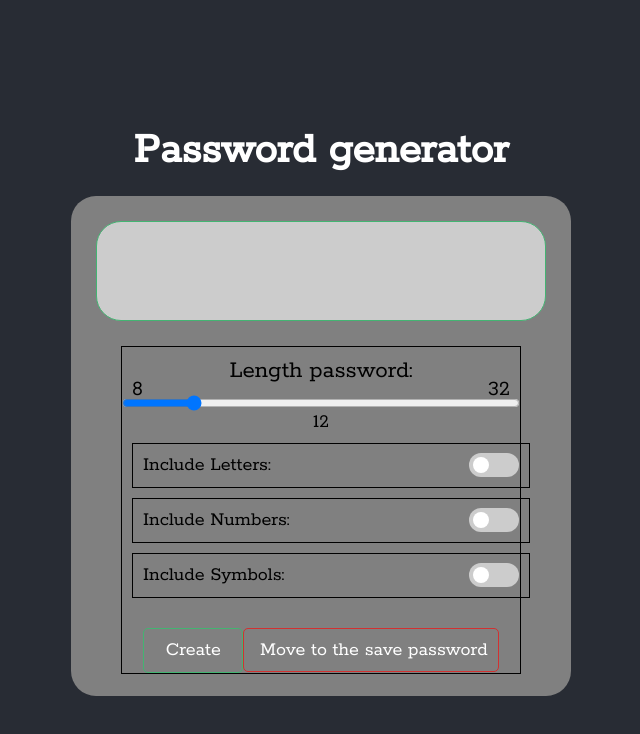
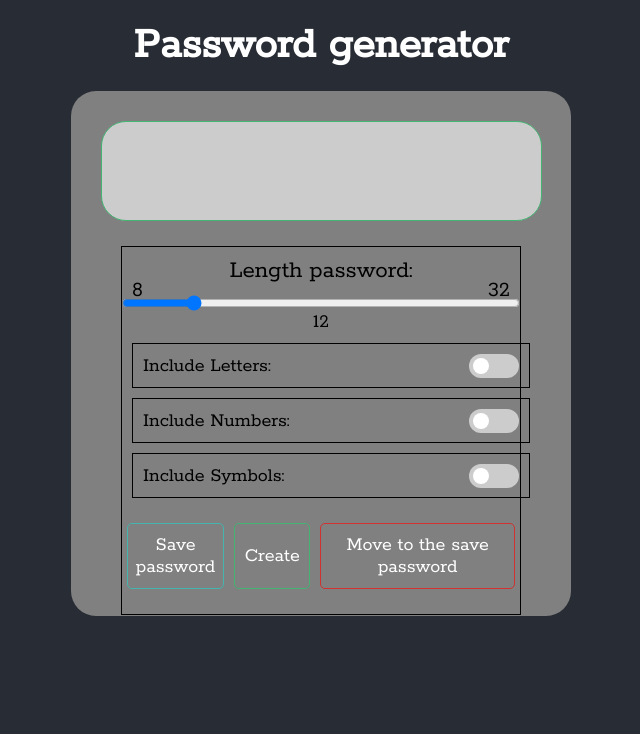
Before and after one commit to MarcinMG-web/PasswordGenerator, a React (Create React App) app: page / in a window 1280 px wide. Shown: the top 734 px of the page, without its empty margins (319-959 px from the left). Built offline with nearby package versions, Linux system fonts and the light colour scheme.

Commit message:
Fix layout in Box

```diff
--- a/src/component/Box.js
+++ b/src/component/Box.js
@@ -107,10 +107,13 @@ const Box = () => {
           </label>
         </div>
         <div className='mainContainer_button'>
+          <button className='btn-savePassword'>Save password</button>
           <button className='btn-create' onClick={settingPassword}>
             Create
           </button>
-          <Link to='./SavedPasswords' className='btn-savePassword'> Move to the save password</Link>
+          <Link to='./SavedPasswords' className='btn-tableSavePassword'>
+            Move to the save password
+          </Link>
         </div>
       </div>
     </div>
--- a/src/css/App.css
+++ b/src/css/App.css
@@ -1,19 +1,18 @@
 @import url("https://fonts.googleapis.com/css2?family=Orbitron&family=Prata&family=Rokkitt:wght@100;400&display=swap");
-.btn, .btn-backHome, .btn-savePassword, .btn-create {
-  width: 100px;
-  height: 45px;
+.btn, .btn-backHome, .btn-tableSavePassword, .btn-savePassword, .btn-create {
   color: #fff;
   background-color: inherit;
   outline: none;
   border-radius: 5px;
   cursor: pointer;
   font-size: 20px;
-  margin-top: 10px;
+  margin: 5px;
   font-weight: 500;
 }
 
 .btn-create {
   border: 1px #43b472 solid;
+  width: 100px;
 }
 .btn-create:hover {
   background-color: #21a361;
@@ -21,11 +20,19 @@
 }
 
 .btn-savePassword {
+  border: 1px #43b4ae solid;
+}
+.btn-savePassword:hover {
+  background-color: #43b4ae;
+  color: #000;
+}
+
+.btn-tableSavePassword {
   border: 1px #d13131 solid;
   text-decoration: none;
   padding: 10px;
 }
-.btn-savePassword:hover {
+.btn-tableSavePassword:hover {
   background-color: #d13131;
   color: #000;
 }
@@ -129,10 +136,11 @@ input:checked + .slider:before {
 
 .mainContainer {
   width: 500px;
-  height: 500px;
+  height: 525px;
   background-color: gray;
   color: black;
   border-radius: 25px;
+  padding: 5px;
 }
 .mainContainer_generatePassword {
   display: flex;
@@ -141,6 +149,7 @@ input:checked + .slider:before {
   margin-left: auto;
   margin-right: auto;
   margin-top: 25px;
+  padding: 5px;
   width: 90%;
   height: 100px;
   background-color: #ccc;
@@ -158,7 +167,12 @@ input:checked + .slider:before {
   font-size: 24px;
 }
 .mainContainer_button {
+  display: flex;
+  flex-direction: row;
   margin-top: 20px;
+  margin-bottom: 20px;
+  margin-left: auto;
+  margin-right: auto;
 }
 
 .checkBoxContainer {
@@ -208,15 +222,13 @@ input:checked + .slider:before {
   font-size: 25px;
 }
 
-.App {
-  min-width: 500px;
-  height: 100vh;
-  min-height: 100%;
+body {
+  font-family: "Rokkitt", serif;
+  background-color: #282c34;
   display: flex;
-  flex-direction: column;
+  justify-content: center;
   text-align: center;
-  align-items: center;
-  justify-content: center;
-  background-color: #282c34;
+  flex-wrap: wrap;
+  font-size: calc(10px + 2vmin);
   color: #fff;
 }
--- a/src/css/Box.css
+++ b/src/css/Box.css
@@ -1,9 +1,10 @@
 .mainContainer {
   width: 500px;
-  height: 500px;
+  height: 525px;
   background-color: gray;
   color: black;
   border-radius: 25px;
+  padding: 5px;
 }
 .mainContainer_generatePassword {
   display: flex;
@@ -12,6 +13,7 @@
   margin-left: auto;
   margin-right: auto;
   margin-top: 25px;
+  padding: 5px;
   width: 90%;
   height: 100px;
   background-color: #ccc;
@@ -29,7 +31,12 @@
   font-size: 24px;
 }
 .mainContainer_button {
+  display: flex;
+  flex-direction: row;
   margin-top: 20px;
+  margin-bottom: 20px;
+  margin-left: auto;
+  margin-right: auto;
 }
 
 .checkBoxContainer {
--- a/src/scss/App.scss
+++ b/src/scss/App.scss
@@ -16,17 +16,14 @@
   font-size: 25px;
 }
 
-.App {
-  min-width: 500px;
-  height: 100vh;
-  min-height: 100%;
+body {
+  font-family: 'Rokkitt', serif;
+  background-color: #282c34;
 
   display: flex;
-  flex-direction: column;
+  justify-content: center;
   text-align: center;
-  align-items: center;
-  justify-content: center;
-
-  background-color: #282c34;
+  flex-wrap: wrap;
+  font-size: calc(10px + 2vmin);
   color: #fff;
 }
--- a/src/scss/Box.scss
+++ b/src/scss/Box.scss
@@ -1,9 +1,10 @@
 .mainContainer {
   width: 500px;
-  height: 500px;
+  height: 525px;
   background-color: gray;
   color: black;
   border-radius: 25px;
+  padding: 5px;
 
   &_generatePassword {
     display: flex;
@@ -12,6 +13,7 @@
     margin-left: auto;
     margin-right: auto;
     margin-top: 25px;
+    padding: 5px;
 
     width: 90%;
     height: 100px;
@@ -33,8 +35,14 @@
     font-size: 24px;
   }
   &_button {
-  margin-top: 20px;
-}
+    display: flex;
+    flex-direction: row;
+
+    margin-top: 20px;
+    margin-bottom: 20px;
+    margin-left: auto;
+    margin-right: auto;
+  }
 }
 
 .checkBoxContainer {
@@ -61,7 +69,7 @@
       height: 24px;
     }
     /* Hide default checkbox */
-    &-switch input{
+    &-switch input {
       opacity: 0;
       width: 0;
       height: 0;
--- a/src/scss/_buttons.scss
+++ b/src/scss/_buttons.scss
@@ -1,6 +1,6 @@
 .btn {
-  width: 100px;
-  height: 45px;
+  // width: 100px;
+  // height: 45px;
 
   color: #fff;
   background-color: inherit;
@@ -9,13 +9,14 @@
   border-radius: 5px;
   cursor: pointer;
   font-size: 20px;
-  margin-top: 10px;
+  margin: 5px;
   font-weight: 500;
 }
 
 .btn-create {
   @extend .btn;
   border: 1px #43b472 solid;
+  width: 100px;
 
   &:hover {
     background-color: #21a361;
@@ -23,8 +24,18 @@
   }
 }
 
+.btn-savePassword {
+  @extend .btn;
+  border: 1px #43b4ae solid;
 
-.btn-savePassword {
+  &:hover {
+    background-color: #43b4ae;
+    color: #000;
+  }
+}
+
+
+.btn-tableSavePassword {
   @extend .btn;
   border: 1px rgb(209, 49, 49) solid;
   text-decoration: none;
```
